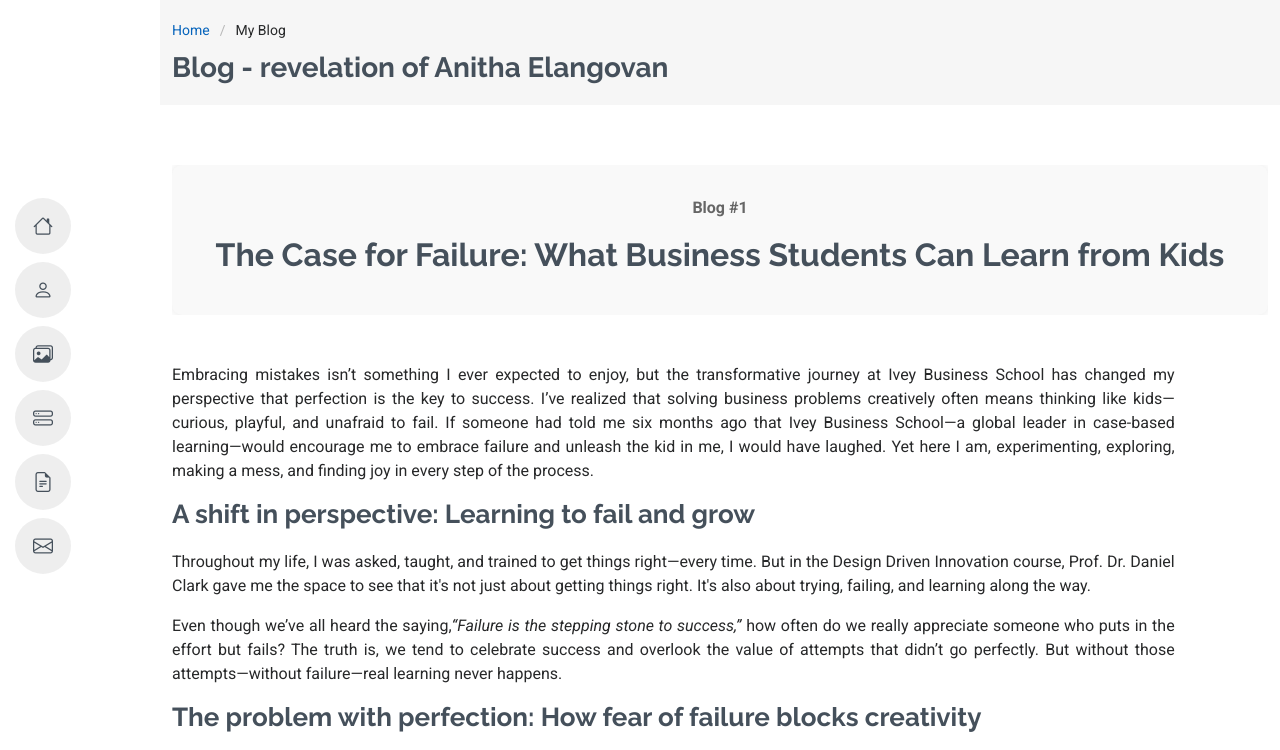
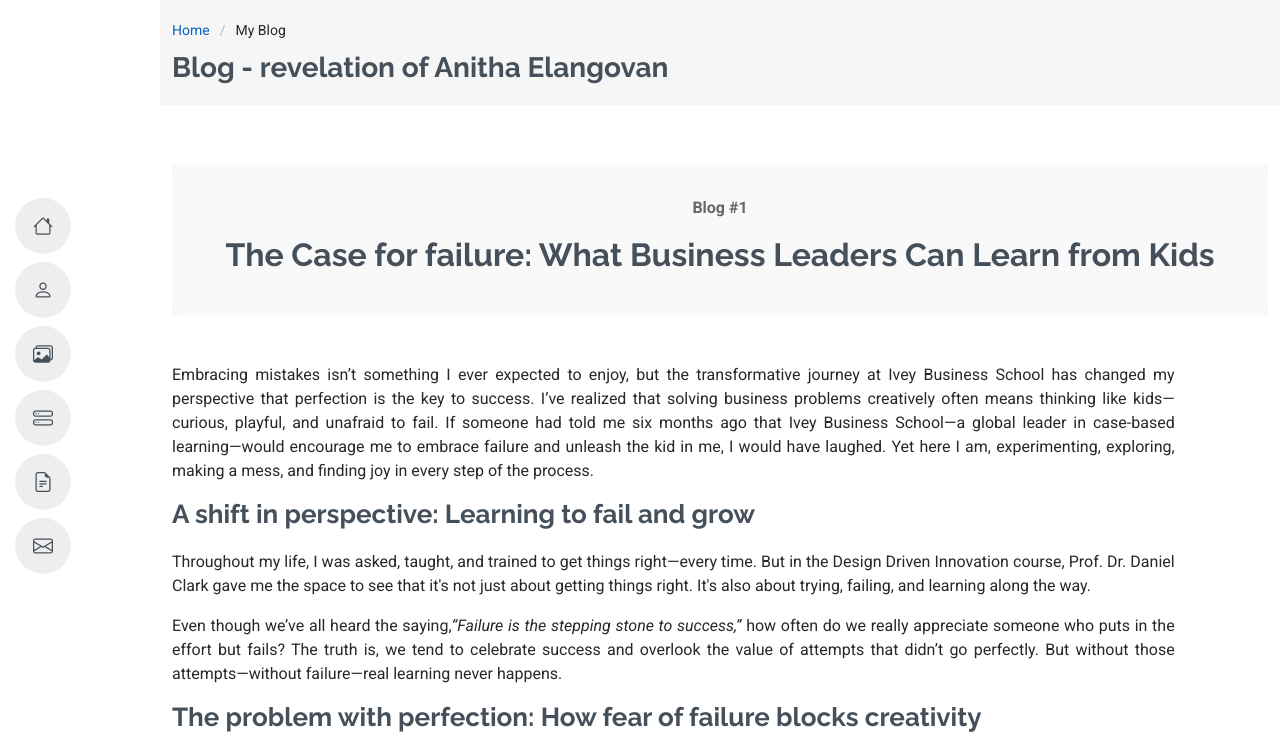
Before and after one commit to anitha049206/Anitha_Data_AI_Enthusiast, a plain HTML site: page blog.html in a window 1280 px wide. Shown: the top 750 px of the page. Drawn offline with Linux system fonts and the light colour scheme.

Commit message:
Update blog.html

```diff
--- a/blog.html
+++ b/blog.html
@@ -119,7 +119,7 @@
               <div class="swiper-slide">
                 <div class="blog-box">
                   <p><b>Blog #1</b></p>
-                  <h2><b>The Case for Failure: What Business Students Can Learn from Kids</b></h2>
+                  <h2><b>The Case for failure: What Business Leaders Can Learn from Kids</b></h2>
 
                 </div>
               </div>
```
